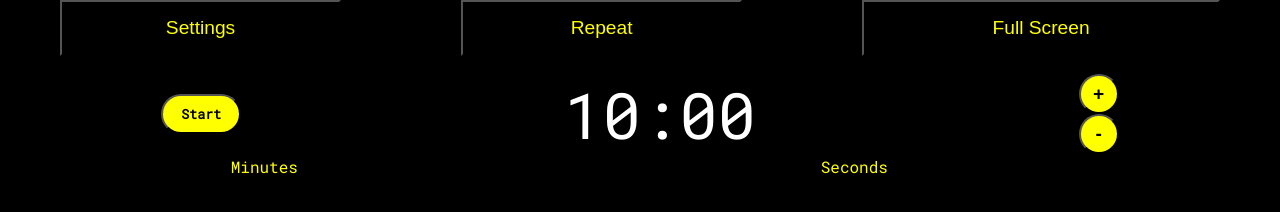
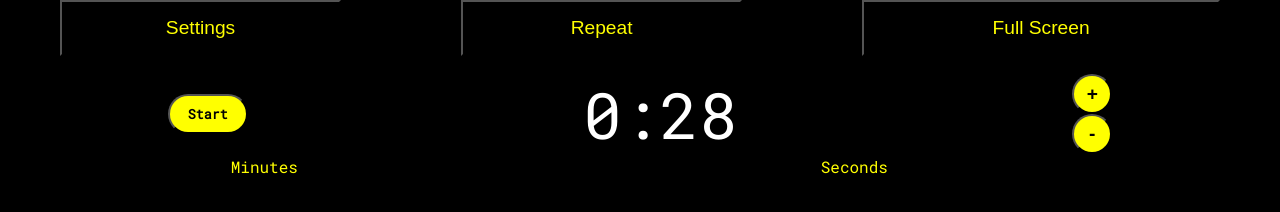
Before and after one commit to jmaurojr/timerandstopwatch, a plain HTML site: page index.html in a window 1280 px wide. Both pictures are taken after a click on the button "Start". Drawn offline with Linux system fonts and the light colour scheme.

Commit message:
adding start function

```diff
--- a/index.html
+++ b/index.html
@@ -22,9 +22,9 @@
     </div>
     <div class="timer-container">
     <div class="start">
-        <button class="start-btn">Start</button>
+        <button class="start-btn" onclick="start()">Start</button>
     </div>
-    <div class="numbers">10:00</div>
+    <div class="numbers" id="numbers">10:00</div>
     <div class="buttons">
         <button class="plus-btn">+</button>
         <button class="minus-btn">-</button>
--- a/js/script.js
+++ b/js/script.js
@@ -1,4 +1,20 @@
-document.getElementById("temaAzul").addEventListener("click", function () {
+let sec = 0;
+let min = 0;
+
+function start() {
+  setInterval(watch, 100);
+}
+
+function watch() {
+  sec++;
+  if (sec == 60) {
+    min++;
+    sec = 0;
+  }
+  document.getElementById("numbers").innerText = `${min}:${sec}`;
+}
+
+/* document.getElementById("temaAzul").addEventListener("click", function () {
   document.querySelector("div.sqr1").setAttribute("class", "sqr1bl");
 });
 
@@ -37,3 +53,4 @@ document.getElementById("temaVerde").addEventListener("click", function () {
 document.getElementById("temaVerde").addEventListener("click", function () {
   document.querySelector("div.sqr5bl").setAttribute("class", "sqr5");
 });
+ */
```
